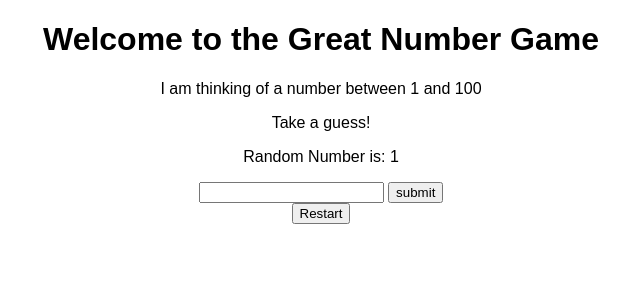
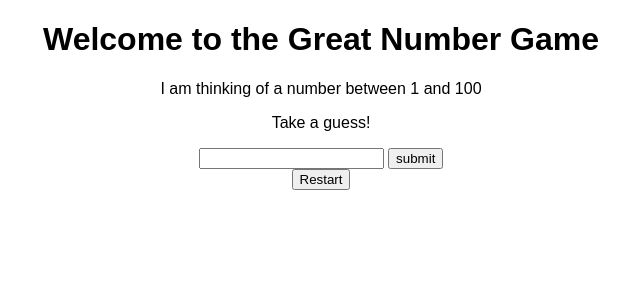
Before and after one commit to artemiocabelin/great_numbers_game, a Flask app: page / in a window 1280 px wide. Shown: the top 300 px of the page, without its empty margins (319-959 px from the left). Run offline with Flask 2, Linux system fonts and the light colour scheme; the visitor is signed in with stand-in values (Sample User, id 1).

Commit message:
minor changes

```diff
--- a/templates/index.html
+++ b/templates/index.html
@@ -12,7 +12,7 @@
         <h1>Welcome to the Great Number Game</h1>
         <p>I am thinking of a number between 1 and 100</p>
         <p>Take a guess!</p>
-        <p>Random Number is: {{session['random']}}</p>
+        <!--<p>Random Number is: {{session['random']}}</p>-->
         {% if session['outcome'] == 'Too Low!' %}
         <h1 class="wrongAnswer">Too low!</h1>
         {% elif session['outcome'] == 'Too High!' %}
```
